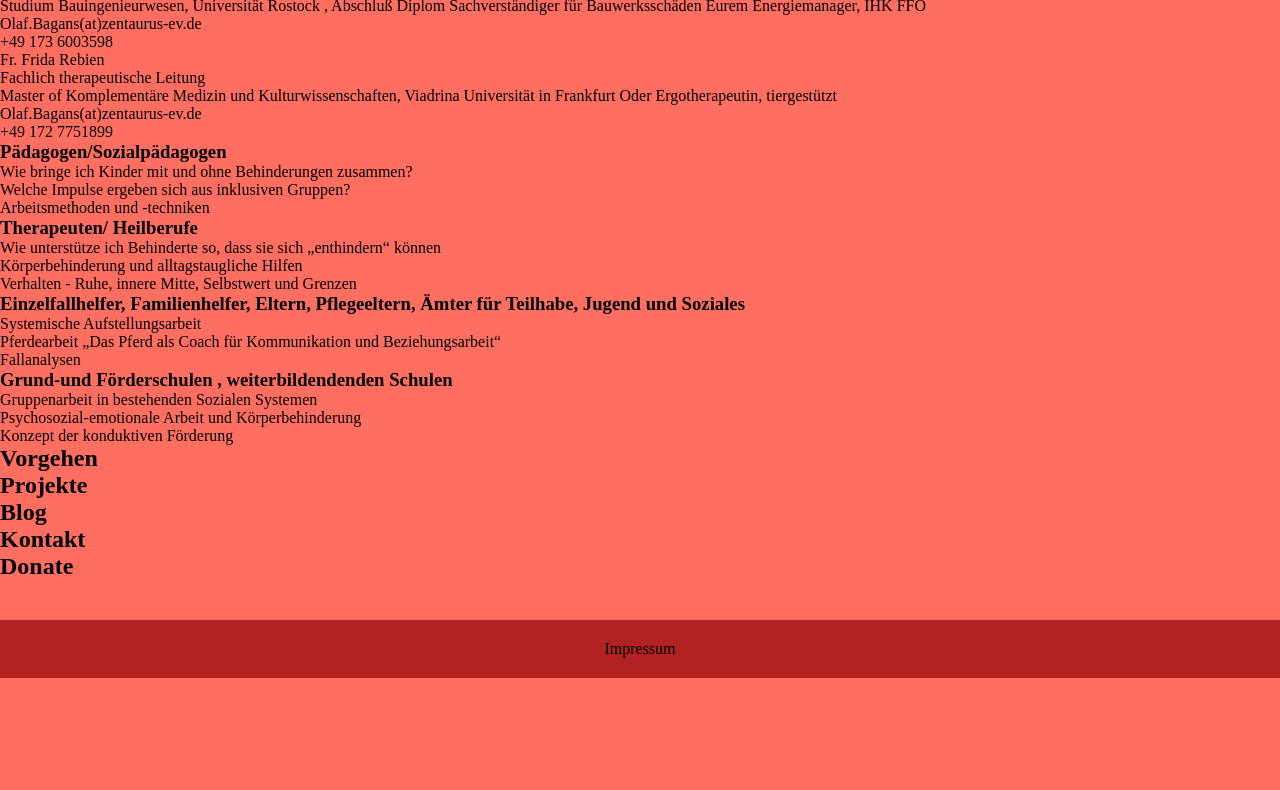
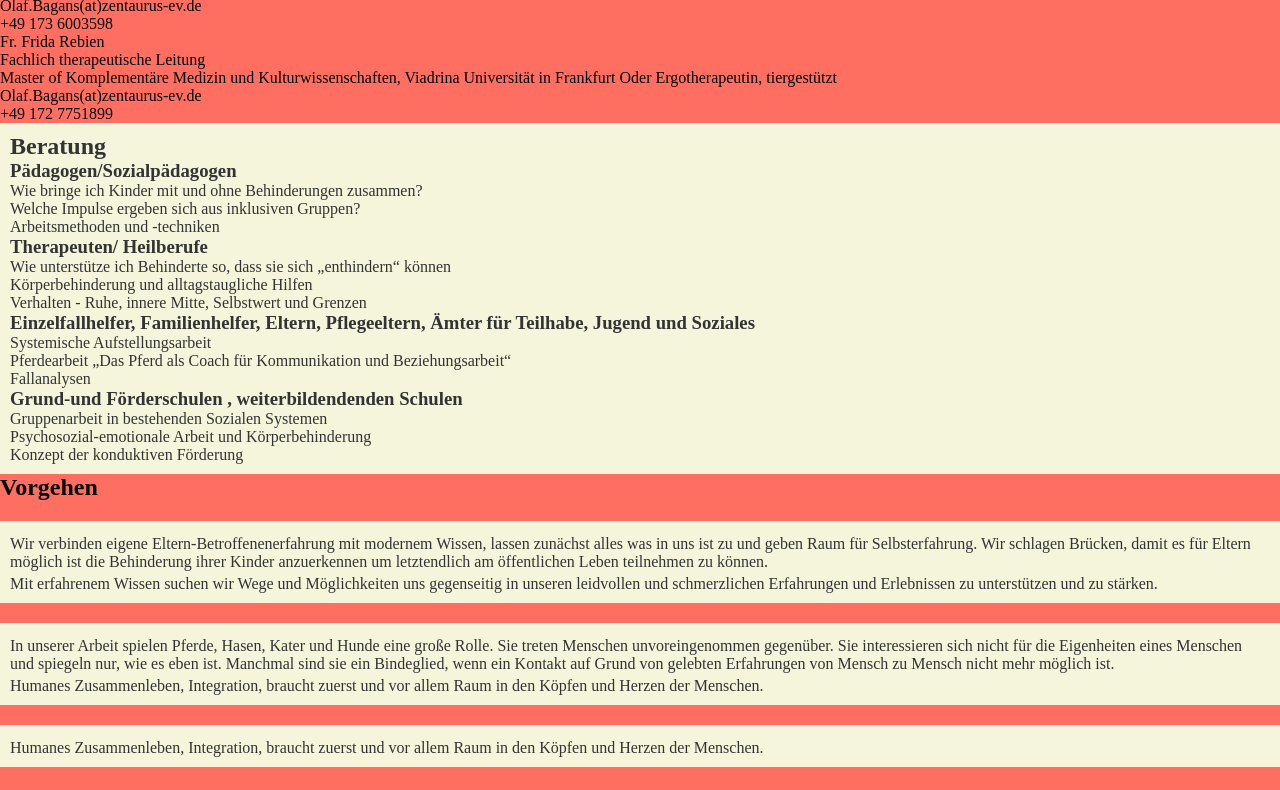
Before and after one commit to louisweiser/project_zentaurus-ev, a Next.js app: page / in a window 1280 px wide. Shown: the part 1220-2010 px from the top of the page. Before the commit the page ends 1898 px from the top, so only its background shows below. Built offline with nearby package versions, Linux system fonts and the light colour scheme.

Commit message:
create approach component

```diff
--- a/public/content/approach.js
+++ b/public/content/approach.js
@@ -1,5 +1,4 @@
 export const experienceText = [
-  "Erfahrungen",
   "Wir verbinden eigene Eltern-Betroffenenerfahrung mit modernem Wissen, lassen zunächst alles was in uns ist zu und geben Raum für Selbsterfahrung. Wir schlagen Brücken, damit es für Eltern möglich ist die Behinderung ihrer Kinder anzuerkennen um letztendlich am öffentlichen Leben teilnehmen zu können.",
   "Mit erfahrenem Wissen suchen wir Wege und Möglichkeiten uns gegenseitig in unseren  leidvollen und schmerzlichen Erfahrungen und Erlebnissen zu unterstützen und zu stärken.",
 ];
--- a/src/components/Article.module.css
+++ b/src/components/Article.module.css
@@ -9,5 +9,5 @@
 }
 
 .article {
-  margin: 20px 10px;
+  margin: 20px 0;
 }
--- a/src/components/sections/AboutUs.js
+++ b/src/components/sections/AboutUs.js
@@ -11,7 +11,6 @@ import { teamText } from "../../../public/content/team.js";
 
 export default function AboutUsContent() {
   function team() {
-    console.log(teamText);
     const lenght = teamText.length;
     const content = [];
     for (let i = 0; i < lenght; i++) {
--- a/src/components/sections/Approach.js
+++ b/src/components/sections/Approach.js
@@ -1,9 +1,18 @@
-import React from "react";
+import Article from "../Article";
+
+import {
+  experienceText,
+  actWithAnminmalsText,
+  comminityText,
+} from "../../../public/content/approach.js";
 
 export default function ApproachContent() {
   return (
     <section>
       <h1>Vorgehen</h1>
+      <Article title="Erfahrungen" text={experienceText}></Article>
+      <Article title="Tiere" text={actWithAnminmalsText}></Article>
+      <Article title="Gemeinschaft" text={comminityText}></Article>
     </section>
   );
 }
--- a/src/components/sections/Consultation.js
+++ b/src/components/sections/Consultation.js
@@ -1,4 +1,6 @@
 import { counselingText } from "../../../public/content/counseling.js";
+
+import styles from "./Consultation.module.css";
 
 export default function ConsultationContent() {
   const content = counselingText.map((subArray, index) => (
@@ -13,5 +15,10 @@ export default function ConsultationContent() {
     </div>
   ));
 
-  return content;
+  return (
+    <section className={styles.section}>
+      <h2>Beratung</h2>
+      {content}
+    </section>
+  );
 }
--- a/src/components/sections/Consultation.module.css
+++ b/src/components/sections/Consultation.module.css
@@ -0,0 +1,5 @@
+.section {
+  background-color: #f5f5dc;
+  color: #333333;
+  padding: 10px;
+}
```
